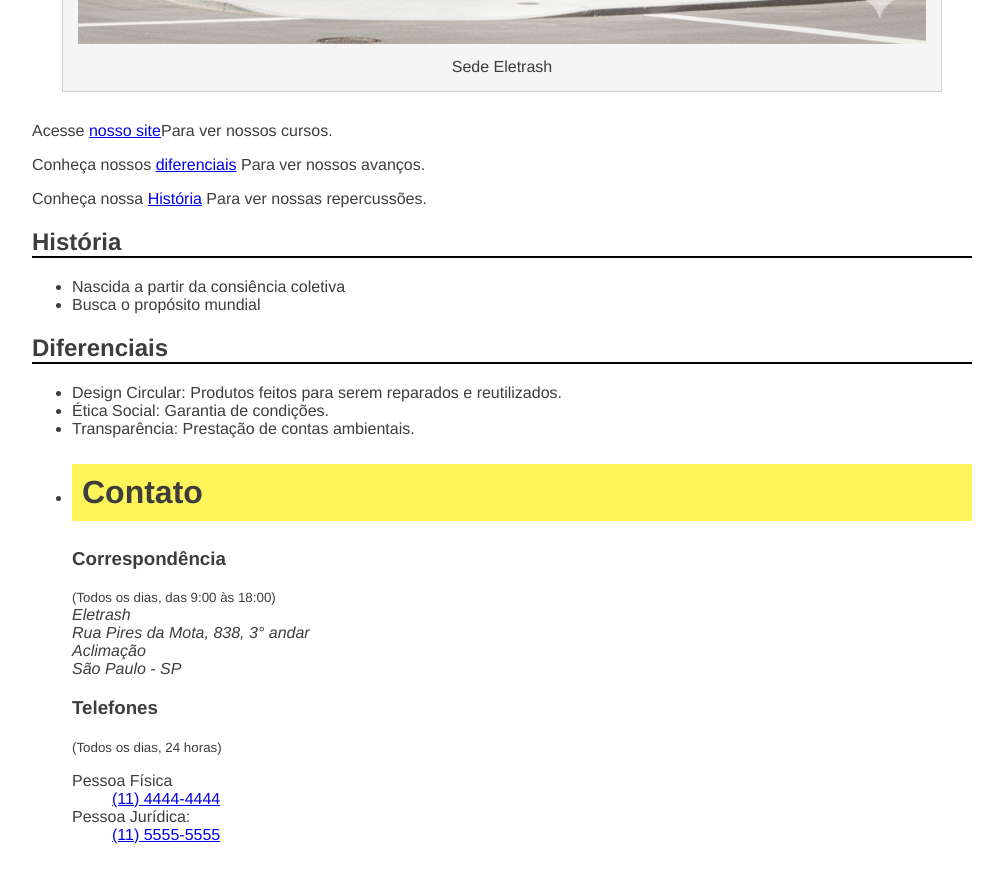
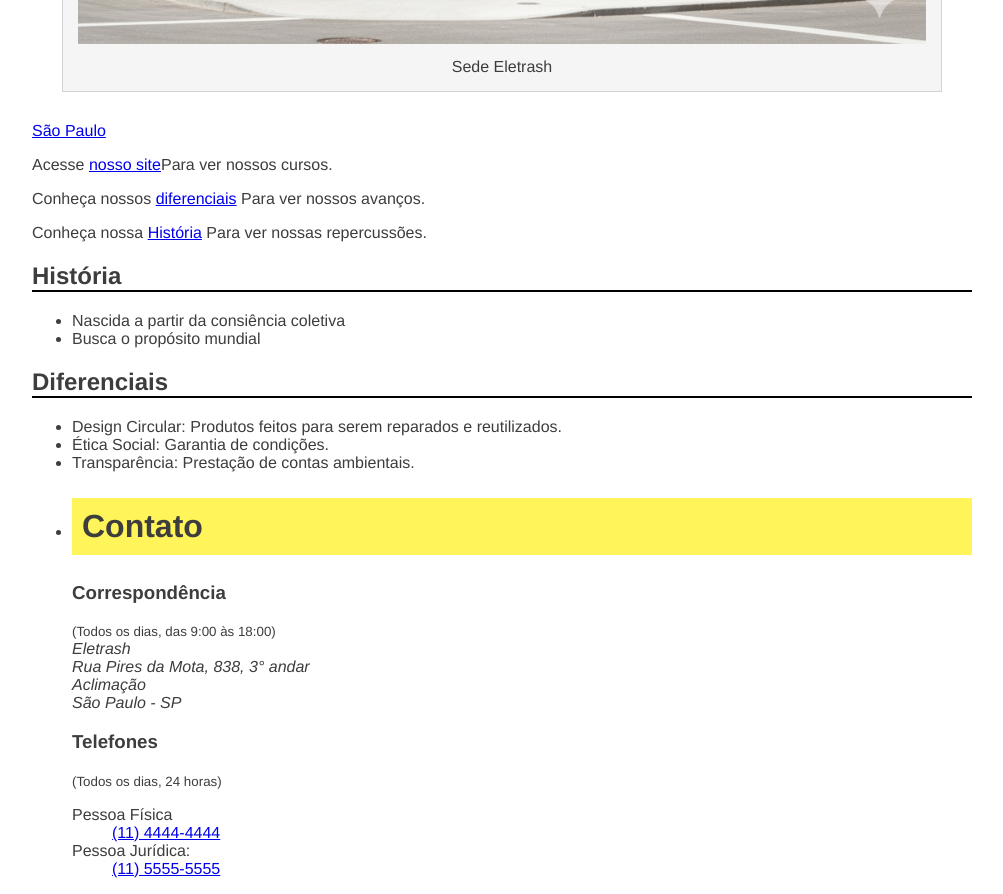
Before and after one commit to cellorb01/cellorb01.github.io, a plain HTML site: page sobre.html in a window 1280 px wide. Shown: the part 1320-2214 px from the top of the page, without its empty margins (138-1141 px from the left). Before the commit the page ends 2180 px from the top, so only its background shows below. Drawn offline with Linux system fonts and the light colour scheme.

Commit message:
Update sobre.html

```diff
--- a/sobre.html
+++ b/sobre.html
@@ -19,6 +19,8 @@
                 Sede Eletrash
             </figcaption>
         </figure>
+
+        <a href="https://maps.app.goo.gl/CDahXp8XhXdHnbX98"> São Paulo</a>
 
 <p>Acesse <a href="index.html">nosso site</a>Para ver nossos cursos.</p>
 <p>Conheça nossos <a href="#diferenciais">diferenciais</a> Para ver nossos avanços.</p>
```
